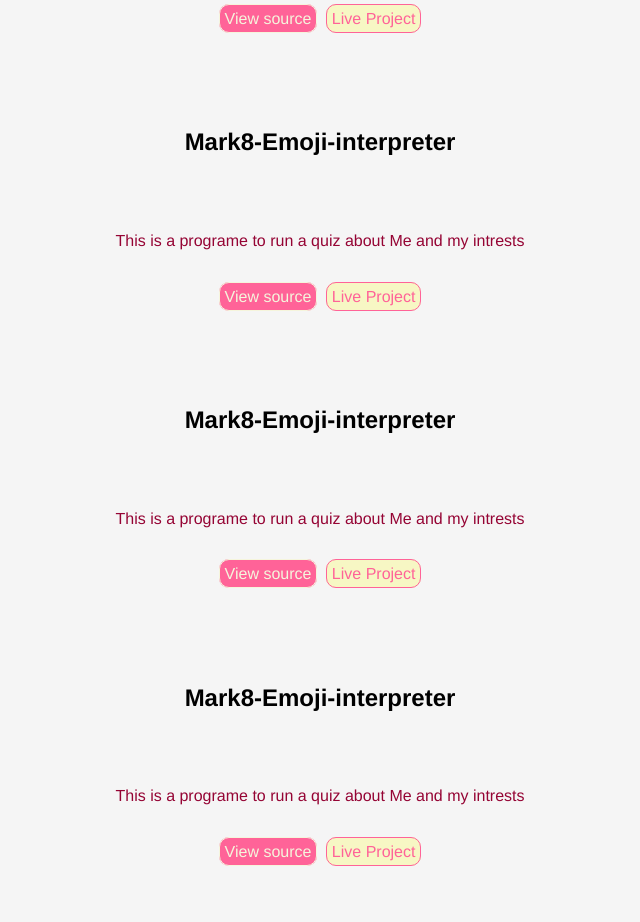
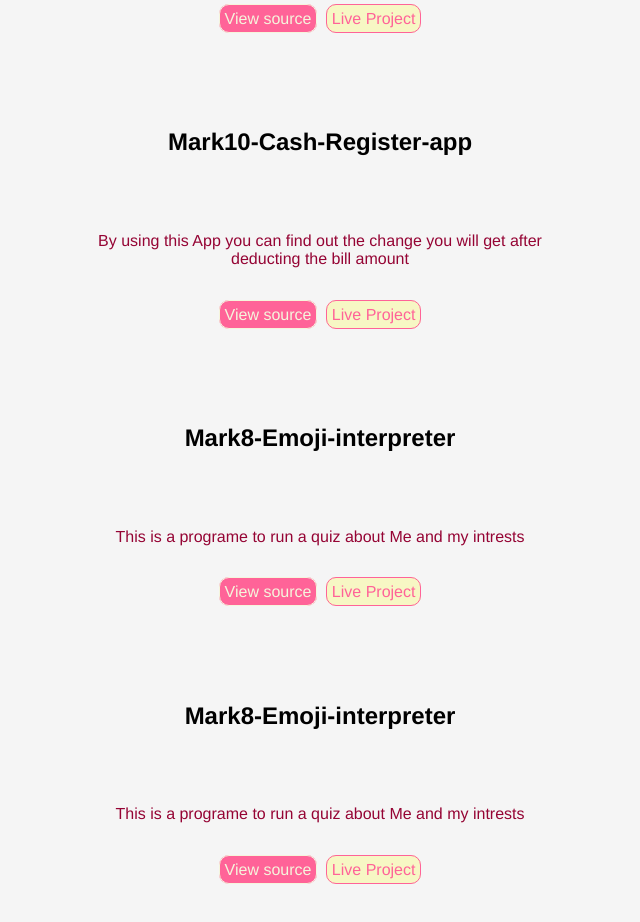
Before and after one commit to debashis99374/Mark4-5-Personal_Portfolio, a plain HTML site: page projects.html in a window 1280 px wide. Shown: the part 2220-3142 px from the top of the page, without its empty margins (320-960 px from the left). Drawn offline with Linux system fonts and the light colour scheme.

Commit message:
adding mark10

```diff
--- a/projects.html
+++ b/projects.html
@@ -40,14 +40,14 @@
         <h2>Mark6-Banana-Translater</h2>
         <p class="project-page-p">This is a fun Translater which translates normal english language to "BANANA"language the language of Minions. All you have to do is to write simple text and click translate button</p>
         <a href="https://github.com/debashis99374/Mark6-Talk-Banana" class="projectlink">View source</a>
-        <a href="https://github.com/debashis99374/Mark2-Quiz-Personal" class="live-project">Live Project</a>
+        <a href="https://banana-translate-r.netlify.app/" class="live-project">Live Project</a>
 
     </div>
     <div class="project-page-div">
         <h2>Mark7-Dolan-Translater</h2>
         <p class="project-page-p">This is a fun Translater which translates normal english language to "Donal"language the language of Donal The Duck (Disney Charactor). All you have to do is to write simple text and click translate button </p>
         <a href="https://github.com/debashis99374/Mark7-Dolan_Translater" class="projectlink">View source</a>
-        <a href="https://github.com/debashis99374/Mark2-Quiz-Personal" class="live-project">Live Project</a>
+        <a href="https://dolan-translateer.netlify.app/" class="live-project">Live Project</a>
 
     </div>
     <div class="project-page-div">
@@ -65,10 +65,10 @@
 
     </div>
     <div class="project-page-div">
-        <h2>Mark8-Emoji-interpreter</h2>
-        <p class="project-page-p">This is a programe to run a quiz about Me and my intrests</p>
-        <a href="https://github.com/debashis99374/Mark8-Emoji-interpreter" class="projectlink">View source</a>
-        <a href="https://github.com/debashis99374/Mark2-Quiz-Personal" class="live-project">Live Project</a>
+        <h2>Mark10-Cash-Register-app</h2>
+        <p class="project-page-p">By using this App you can find out the change you will get after deducting the bill amount</p>
+        <a href="https://github.com/debashis99374/Mark10-Cash-Register-App" class="projectlink">View source</a>
+        <a href="https://cash-register-debashiskar.netlify.app/" class="live-project">Live Project</a>
 
     </div>
     <div class="project-page-div">
```
